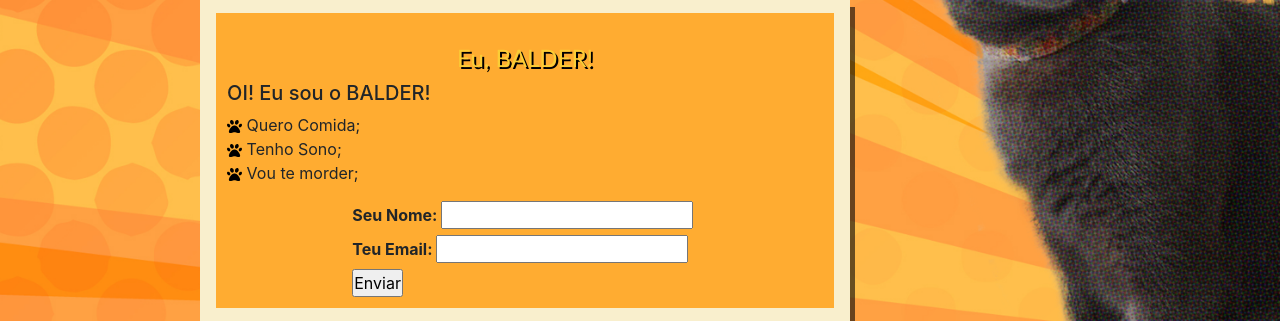
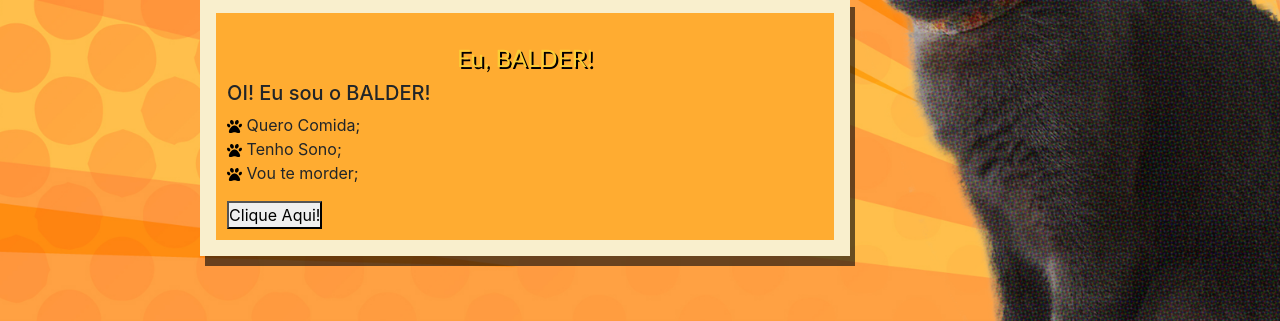
Before and after one commit to Ceni82/landing_pg_balder, a plain HTML site: page index.html in a window 1280 px wide. Shown: the part 316-637 px from the top of the page. Drawn offline with nearby package versions, Linux system fonts and the light colour scheme.

Commit message:
Ultimas attualizações
inserido botão (clique aqui)

```diff
--- /dev/null
+++ b/estilo.css
@@ -0,0 +1,187 @@
+*{
+    margin: 0;
+    padding: 0;
+}
+
+
+body {
+        background-color: rgb(254, 172, 49);
+        background-image: url('../imagens/background.png');
+        background-repeat: no-repeat;
+        background-size: cover;
+
+         }
+
+.logo {
+    max-width:600px;
+    max-height:450px;
+    margin-left:130px;
+
+
+}
+.conteudo {
+    max-width:650px;
+    max-height:500px;
+    width: auto;
+    height: auto;
+    margin-left:115px;
+    margin-top:13px;
+    padding: 1%;
+    background-color: rgb(255, 172, 49);
+    box-shadow: 5px 10px rgba(6, 6, 6, 0.6);
+    box-sizing: border-box;
+    border: rgb(249, 239, 205) solid 16px;
+
+}
+
+
+
+h4 {
+    color: rgb(251, 205, 54);
+    font-family: 'Trebuchet MS', 'Lucida Sans Unicode', 'Lucida Grande', 'Lucida Sans', Arial, sans-serif;
+    text-shadow: 2px 2px #000;
+    text-rendering: auto;
+    margin-top: 20px;
+    text-align: center;
+}
+.baldercel{
+    display:none;
+}
+
+.contatos{
+    margin-top: 70px;
+}
+
+.fab {
+    color: #060606;
+    padding: 5px;
+
+}
+
+ul {
+    list-style-type: none;
+    margin: 10;
+    padding: 10;
+  }
+
+ul li img {
+    width: 15px;
+}
+form {
+    font-weight:bolder;
+    align-items: center;
+    margin-left: 21%;
+}
+
+.clickHere {
+    display:flex;
+    justify-content: center;
+
+}
+
+.button-53 {
+    background-color: #ff8029;
+    border: 1 solid #E5E7EB;
+    box-sizing: border-box;
+    color: #000000;
+    display: flex;
+    font-family: ui-sans-serif,system-ui,-apple-system,system-ui,"Segoe UI",Roboto,"Helvetica Neue",Arial,"Noto Sans",sans-serif,"Apple Color Emoji","Segoe UI Emoji","Segoe UI Symbol","Noto Color Emoji";
+    font-size: 1rem;
+    font-weight: 700;
+    justify-content: space-around;
+    line-height: 1.75rem;
+    padding: .75rem 1.65rem;
+    position: relative;
+    text-align: center;
+    text-decoration: none #000000 solid;
+    text-decoration-thickness: auto;
+    width: 100%;
+    max-width: 260px;
+    position: relative;
+    cursor: pointer;
+    transform: rotate(-2deg);
+    user-select: none;
+    -webkit-user-select: none;
+    touch-action: manipulation;
+  }
+
+  .button-53:focus {
+    outline: 0;
+  }
+
+  .button-53:after {
+    content: '';
+    position: absolute;
+    border: 2px solid #000000;
+    bottom: 4px;
+    left: 4px;
+    width: calc(100% - 1px);
+    height: calc(100% - 1px);
+  }
+
+  .button-53:hover:after {
+    bottom: 2px;
+    left: 2px;
+  }
+
+
+
+/* Dispositivos extra small (telefones em modo retrato, com menos de 576px)*/
+@media (max-width: 575.98px) {
+    .btn-custon {
+        margin: 10px 15px;
+    }
+    .logo {
+        max-width:600px;
+        max-height:450px;
+        margin-left:8px;
+
+    }
+    .conteudo {
+        max-width:650px;
+        max-height:600px;
+        margin-left:8px;
+    }
+    .baldercel {
+
+        width:380px;
+        display:block;
+    }
+
+}
+
+/* Dispositivos small (telefones em modo paisagem, com 576px ou mais)*/
+@media (min-width: 576px) and (max-width: 767.98px) {
+
+    .btn-custon {
+        margin: 10px 15px;
+
+    }
+    .button-53 {
+        padding: .75rem 3rem;
+        font-size: 1.25rem;
+    }
+}
+
+
+/* Dispositivos médios (tablets com 768px ou mais)*/
+@media (min-width: 768px) and (max-width: 991.98px) {
+    h1 {
+        font-size:4em;
+    }
+ }
+
+/*/ Dispositivos large (desktops com 992px ou mais)*/
+@media (min-width: 992px) and (max-width: 1199.98px) {
+    h1 {
+        font-size:5em;
+    }
+ }
+
+/*/ Dispositivos extra large (desktops grandes com 1200px ou mais)*/
+@media (min-width: 1200px) {
+    h1 {
+        font-size:6em;
+    }
+
+}
--- a/index.html
+++ b/index.html
@@ -47,13 +47,9 @@
                     <li><img src="imagens/pata.svg"> Tenho Sono;</li>
                     <li><img src="imagens/pata.svg"> Vou te morder;</li>
                   </ul>
-                  <form action="" autocomplete="on">
-                    <label for="fname">Seu Nome:</label>
-                    <input type="text" id="fname" name="fname"><br>
-                    <label for="email">Teu Email:</label>
-                    <input type="email" id="email" name="email" autocomplete="off"><br>
-                    <input type="submit" value="Enviar">
-                  </form>
+                  <div class="clickHere">
+                    <button class="button-53" role="button">Clique Aqui!</button>
+                  </div>
                 </div>
             </div>
           </div>
```
